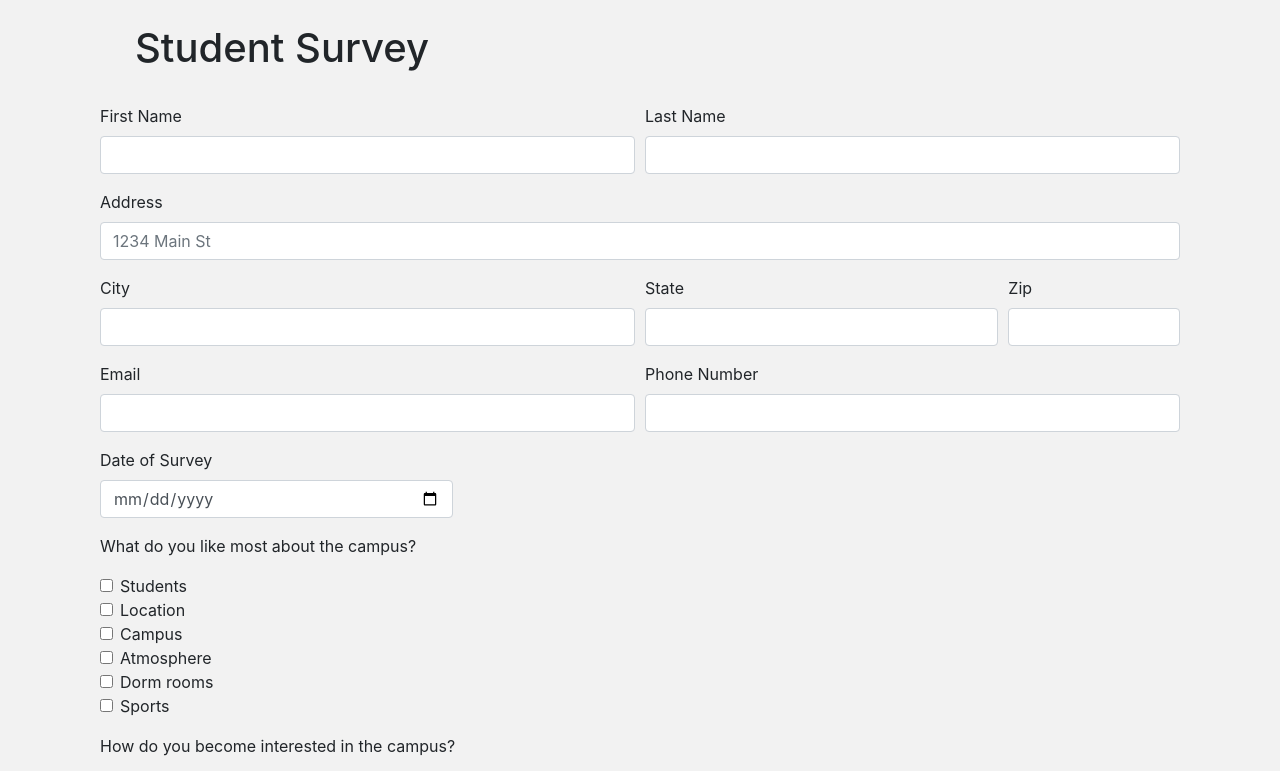
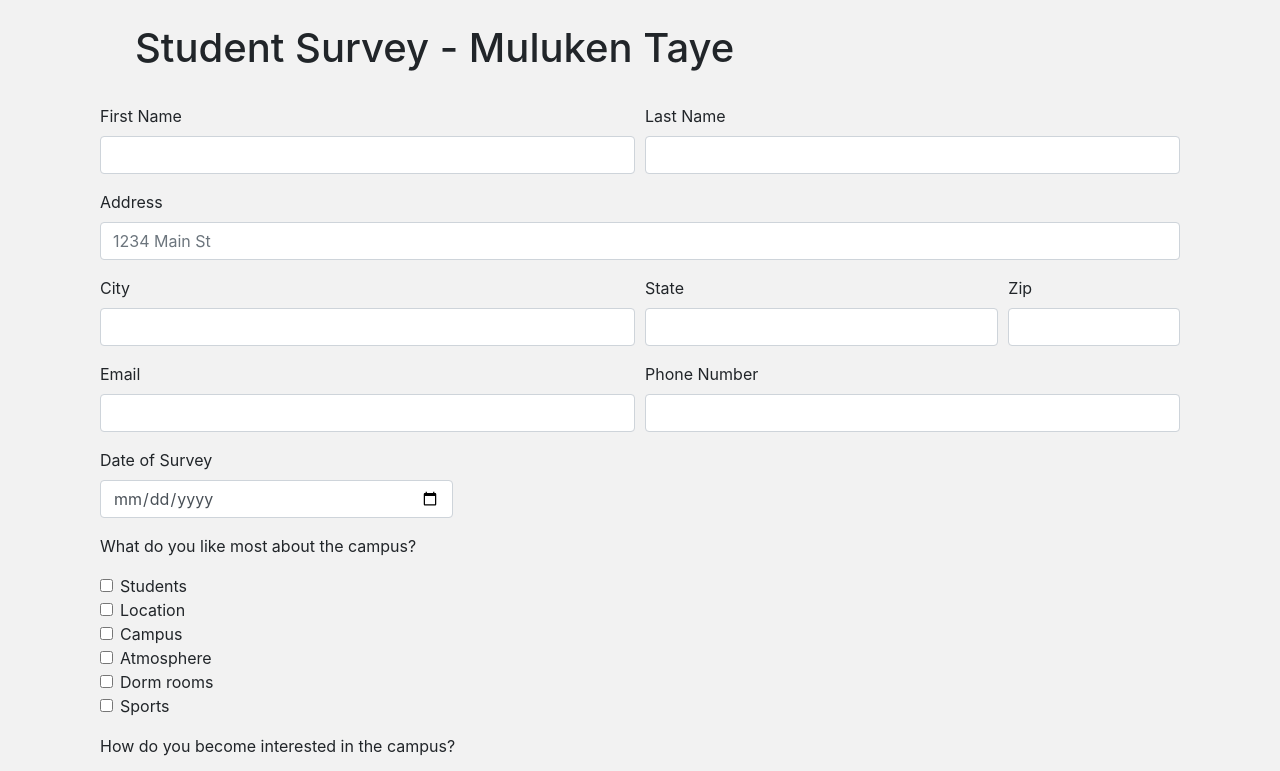
Before and after one commit to mulukenh/SWE645-group-project, a plain HTML site: page SurveyHomework/WebContent/index.html in a window 1280 px wide. Shown: the top 771 px of the page. Drawn offline with Linux system fonts and the light colour scheme.

Commit message:
Updated index.html file

```diff
--- a/SurveyHomework/WebContent/index.html
+++ b/SurveyHomework/WebContent/index.html
@@ -9,7 +9,7 @@
 </head>
 <body>
     <div class="container py-4">
-        <h1>Student Survey</h1>
+        <h1>Student Survey - Muluken Taye</h1>
         <div class="container py-4">
 	        <form>
 			  <div class="form-row">
```
Also changed, not shown: 2 other files.
